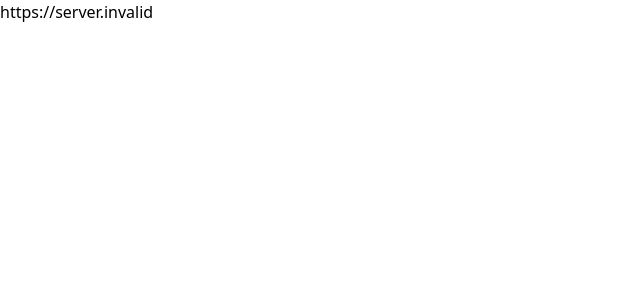
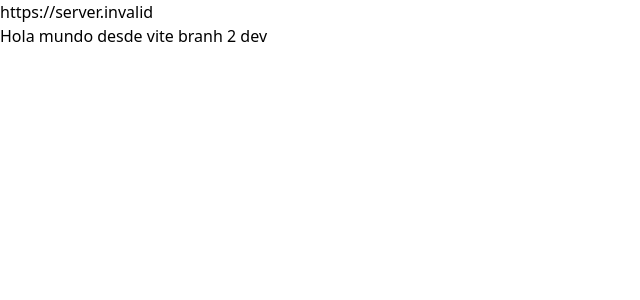
Before and after one commit to isDanydev/app-movie, a React (Vite) app: page / in a window 1280 px wide. Shown: the top 300 px of the page, without its empty margins (0-640 px from the left). Built offline with nearby package versions, Linux system fonts and the light colour scheme; no server answers.

Commit message:
provando branch

```diff
--- a/src/App.tsx
+++ b/src/App.tsx
@@ -3,6 +3,7 @@ const App = () => {
   return (
     <div>
       <h1>{API_URL}</h1>
+      <h2>Hola mundo desde vite branh 2 dev</h2>
     </div>
   );
 };
```
